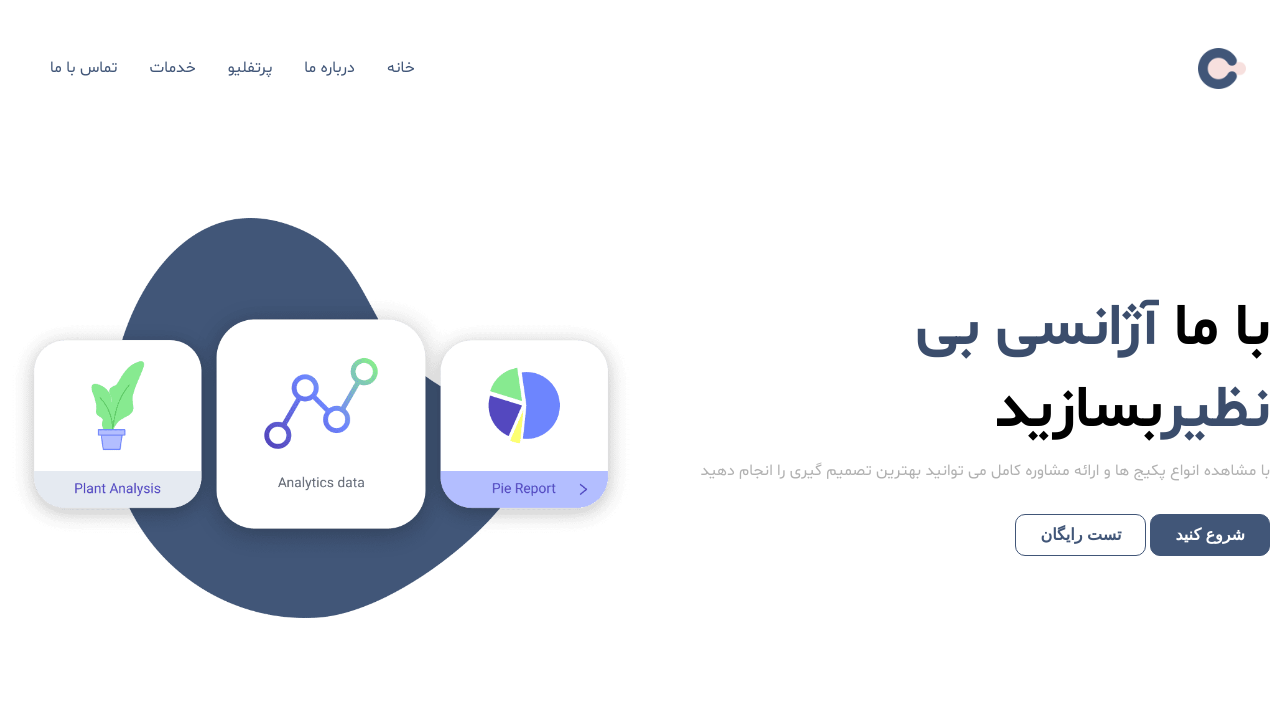
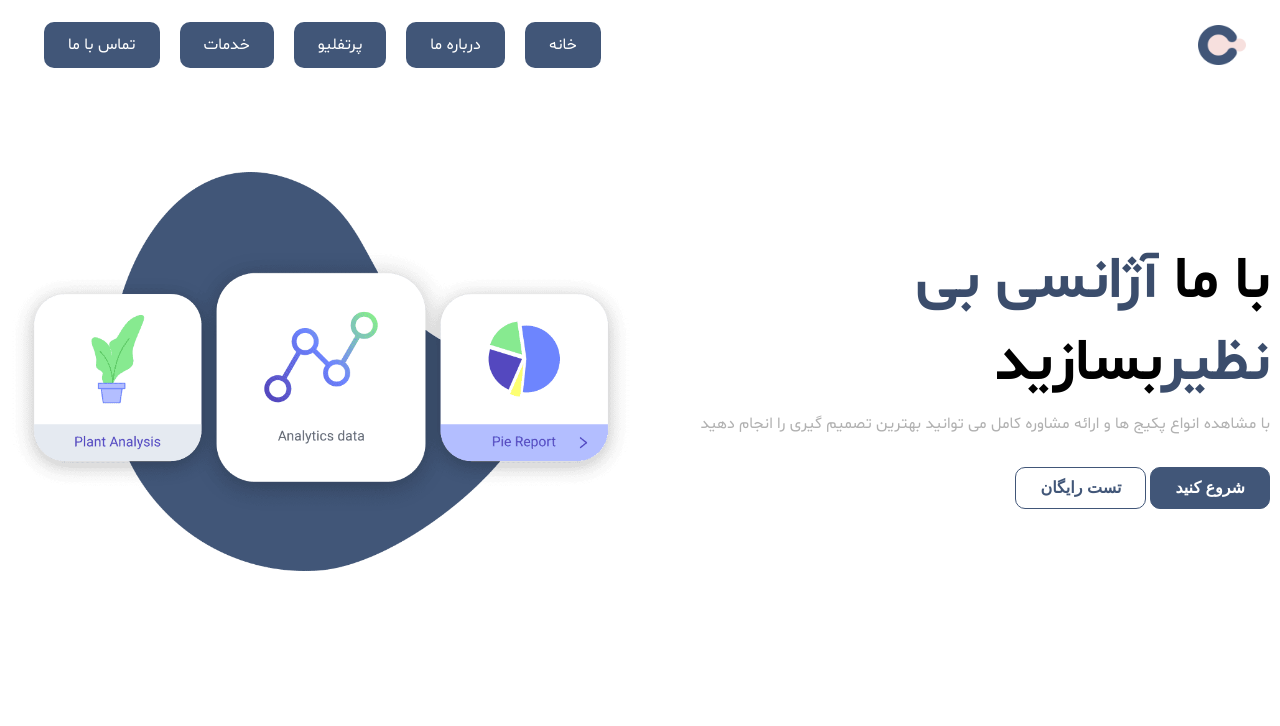
Before and after one commit to Ghorbani-Dev1985/Cleo, a website built with Vite: page index.html in a window 1280 px wide. Shown: the top 726 px of the page. Built offline with nearby package versions, Linux system fonts and the light colour scheme.

```diff
--- a/src/Assets/Styles/components/_navbar.scss
+++ b/src/Assets/Styles/components/_navbar.scss
@@ -11,6 +11,7 @@
     }
     .container{
         @extend .flex-between;
+        position: relative;
     }
     img{
         width: 3rem;
@@ -23,7 +24,11 @@
        }
     }
     .desktopNav li{
-        padding: 1rem;
+        padding: .75rem 1.5rem;
+        margin: 0 10px;
+        background-color: $primary;
+        color: $white;
+        border-radius: 10px;
     }
     .mobileNavBtn{
         display: block;
@@ -50,14 +55,14 @@
         top:80px;
         padding: 15px;
         border-radius: $base-border-radius;
-        z-index: 50;
+        z-index: 450;
     }
 }
 .backdrop {
     position: fixed;
     display: none;
     left: 0;
-    z-index: -20;
+
     width: 100vw;
     height: 100vh;
     background: rgba(0, 0, 0, 0.5);
--- a/src/Assets/Styles/components/_portfolio.scss
+++ b/src/Assets/Styles/components/_portfolio.scss
@@ -1,18 +1,19 @@
-.portfolio{
+.portfolio {
   position: relative;
+  z-index: -1;
   cursor: pointer;
-    img{
+  img {
     height: 100%;
     border-radius: $base-border-radius;
   }
-    .caption{
+  .caption {
     display: flex;
     flex-direction: column;
     justify-content: center;
     width: 100%;
     height: 100%;
     border-radius: $base-border-radius;
-        transition: .5s ease;
+    transition: 0.5s ease;
     opacity: 0;
     position: absolute;
     top: 50%;
@@ -23,10 +24,10 @@
     background: #415678c7;
     color: $white;
   }
-    &:hover .caption{
+  &:hover .caption {
     opacity: 1;
   }
-    .title{
+  .title {
     font-weight: bold;
     margin-bottom: 0.5rem;
     font-size: $font-size-2xl;
```
Lines whose indentation alone changed are shown as unchanged.
